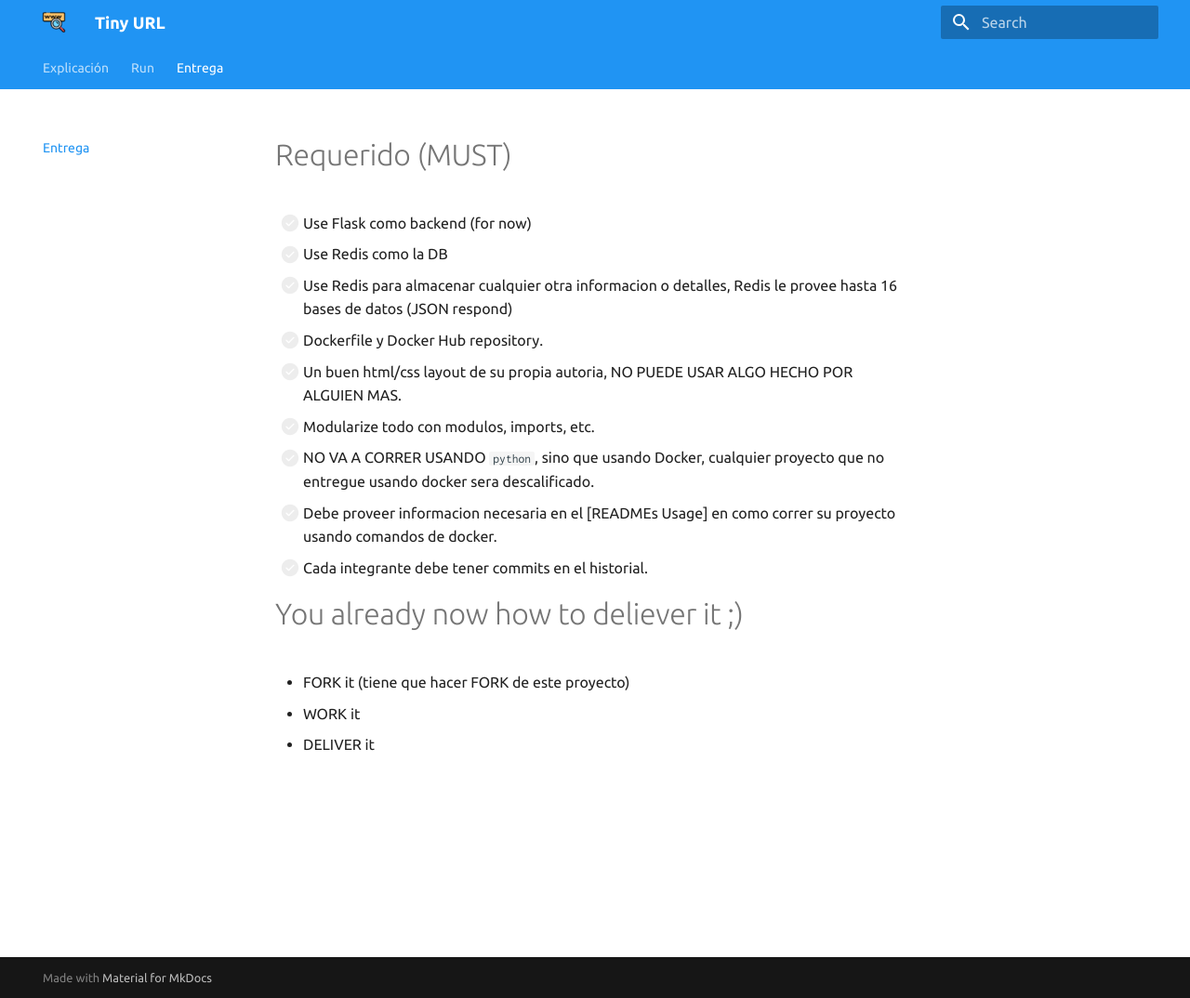
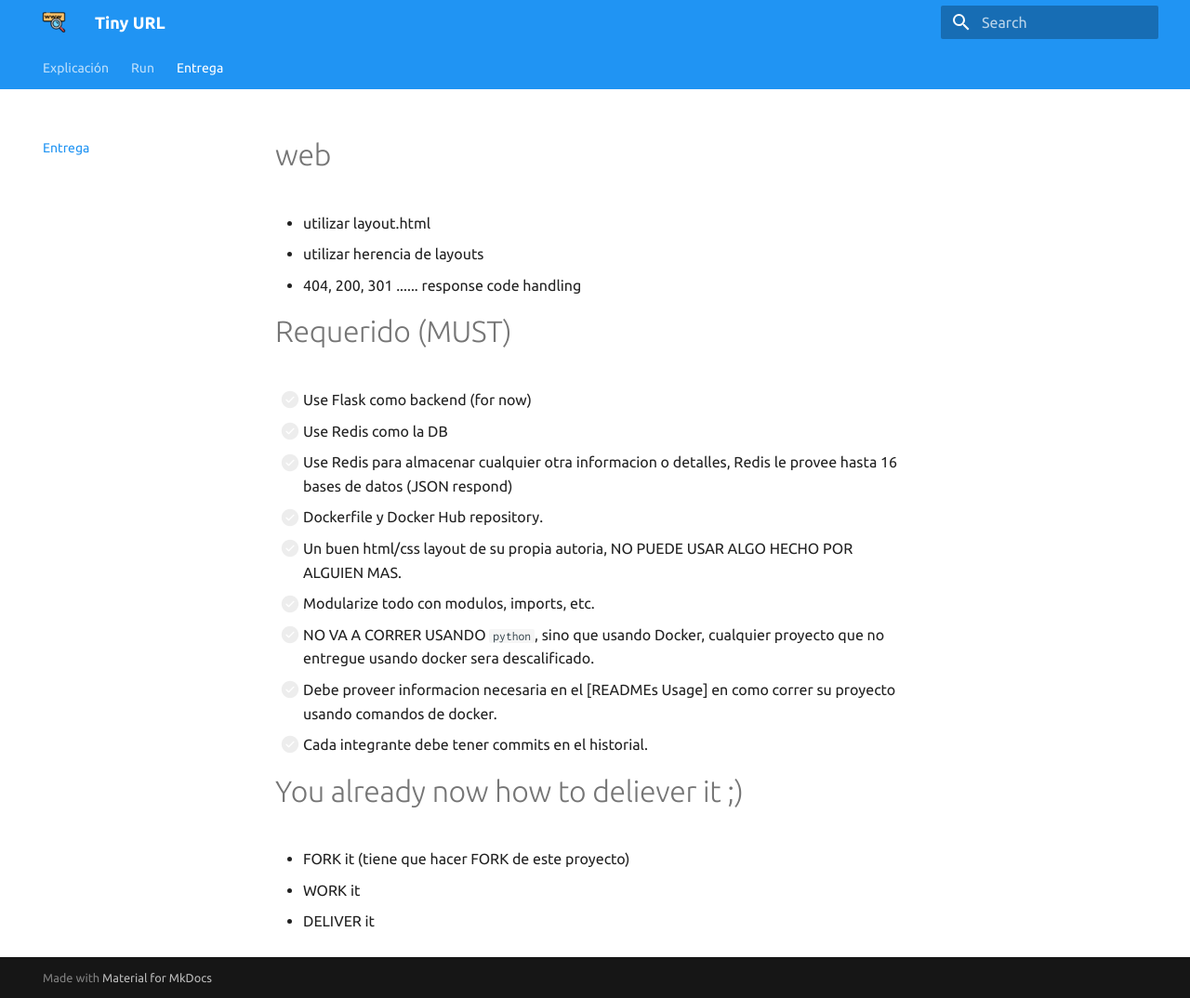
Before and after one commit to estebansamayoa1/tiny-url, an MkDocs documentation site: the page built from docs/entrega.md, in a window 1280 px wide and 1074 px high. Shown: the whole window at 93% size. Built offline with MkDocs 1.6.1 and Material for MkDocs 9.7.7, drawn with Linux system fonts in a browser that asks for light colours.

Commit message:
auto deploy

```diff
--- a/docs/entrega.md
+++ b/docs/entrega.md
@@ -1,3 +1,9 @@
+# web
+
+- utilizar layout.html
+- utilizar herencia de layouts
+- 404, 200, 301 ...... response code handling
+
 
 # Requerido (MUST)
 
```
Also changed, not shown: docs/extras.md (+2 -0 lines).
